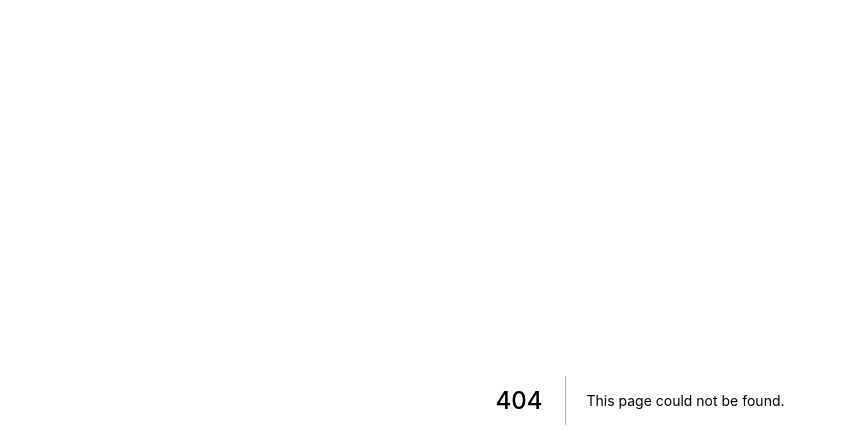
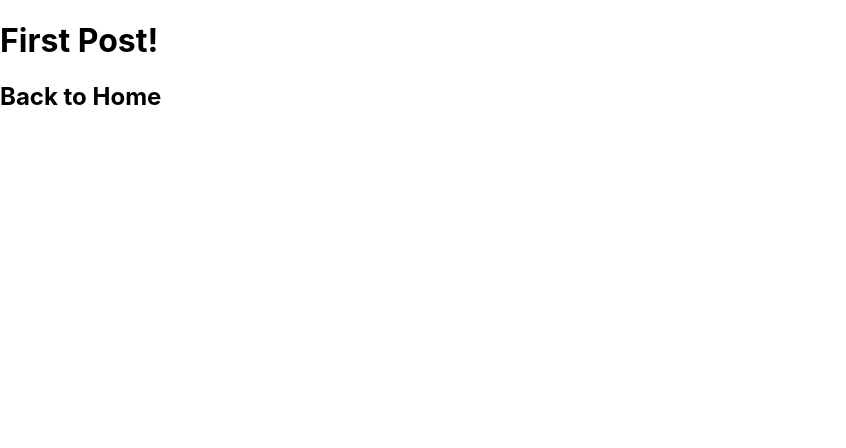
Before and after one commit to ta5een/my-first-next-app, a Next.js app: page /posts/first-post in a window 1280 px wide. Before the commit this address had no page. Shown: the top 448 px of the page, without its empty margins (0-846 px from the left). Built offline with nearby package versions, Linux system fonts and the light colour scheme.

Commit message:
Add basic `first-post` page

```diff
--- a/pages/index.tsx
+++ b/pages/index.tsx
@@ -1,6 +1,7 @@
 import type { NextPage } from "next";
 import Head from "next/head";
 import Image from "next/image";
+import Link from "next/link";
 import styles from "../styles/Home.module.css";
 
 const Home: NextPage = () => {
@@ -14,7 +15,10 @@
 
       <main className={styles.main}>
         <h1 className={styles.title}>
-          Learn <a href="https://nextjs.org">Next.js!</a>
+          Read{" "}
+          <Link href="/posts/first-post">
+            <a>this page!</a>
+          </Link>
         </h1>
 
         <p className={styles.description}>
--- /dev/null
+++ b/pages/posts/first-post.tsx
@@ -0,0 +1,14 @@
+import Link from "next/link";
+
+export default function FirstPost() {
+  return (
+    <>
+      <h1>First Post!</h1>
+      <h2>
+        <Link href="/">
+          <a>Back to Home</a>
+        </Link>
+      </h2>
+    </>
+  );
+}
```
